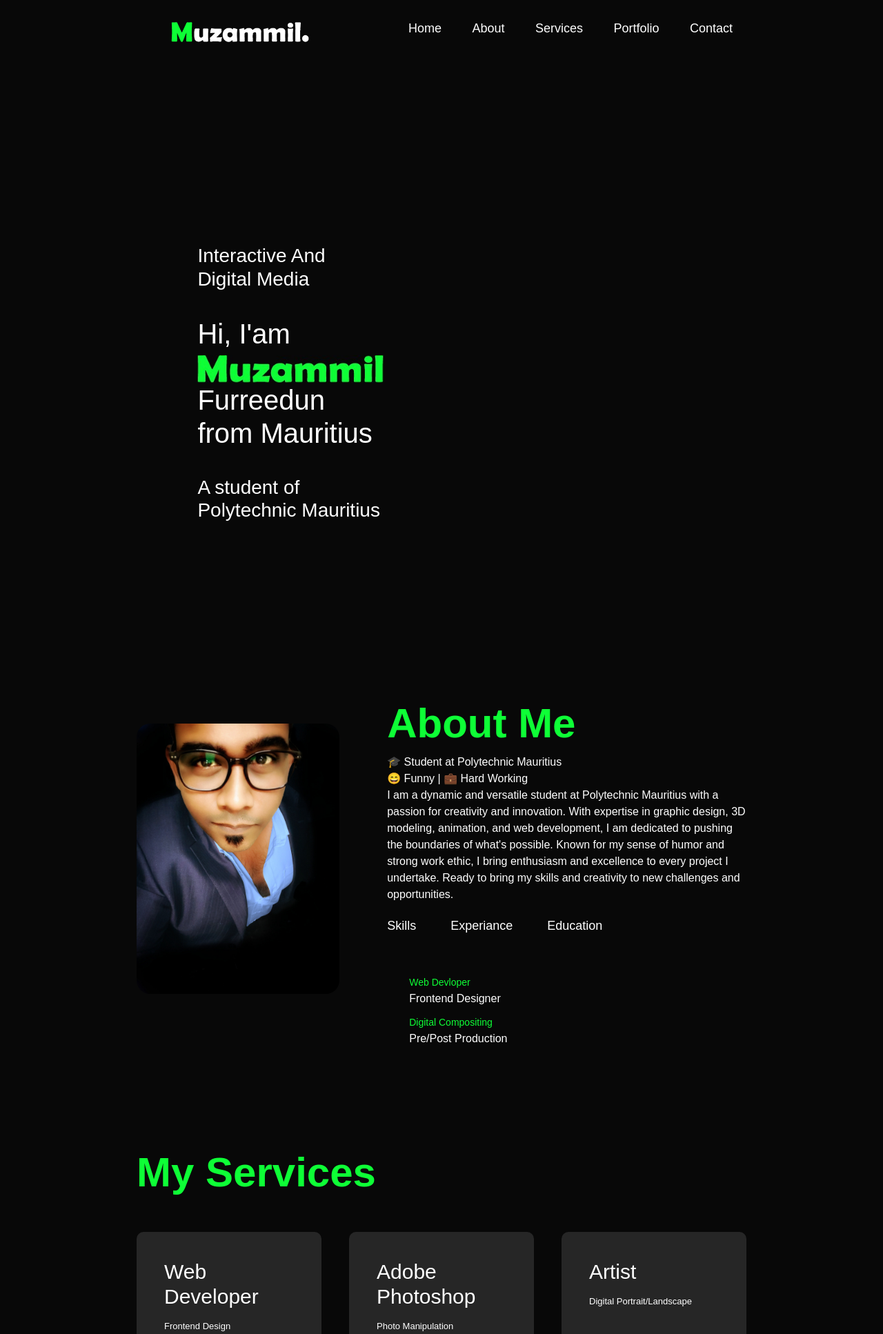
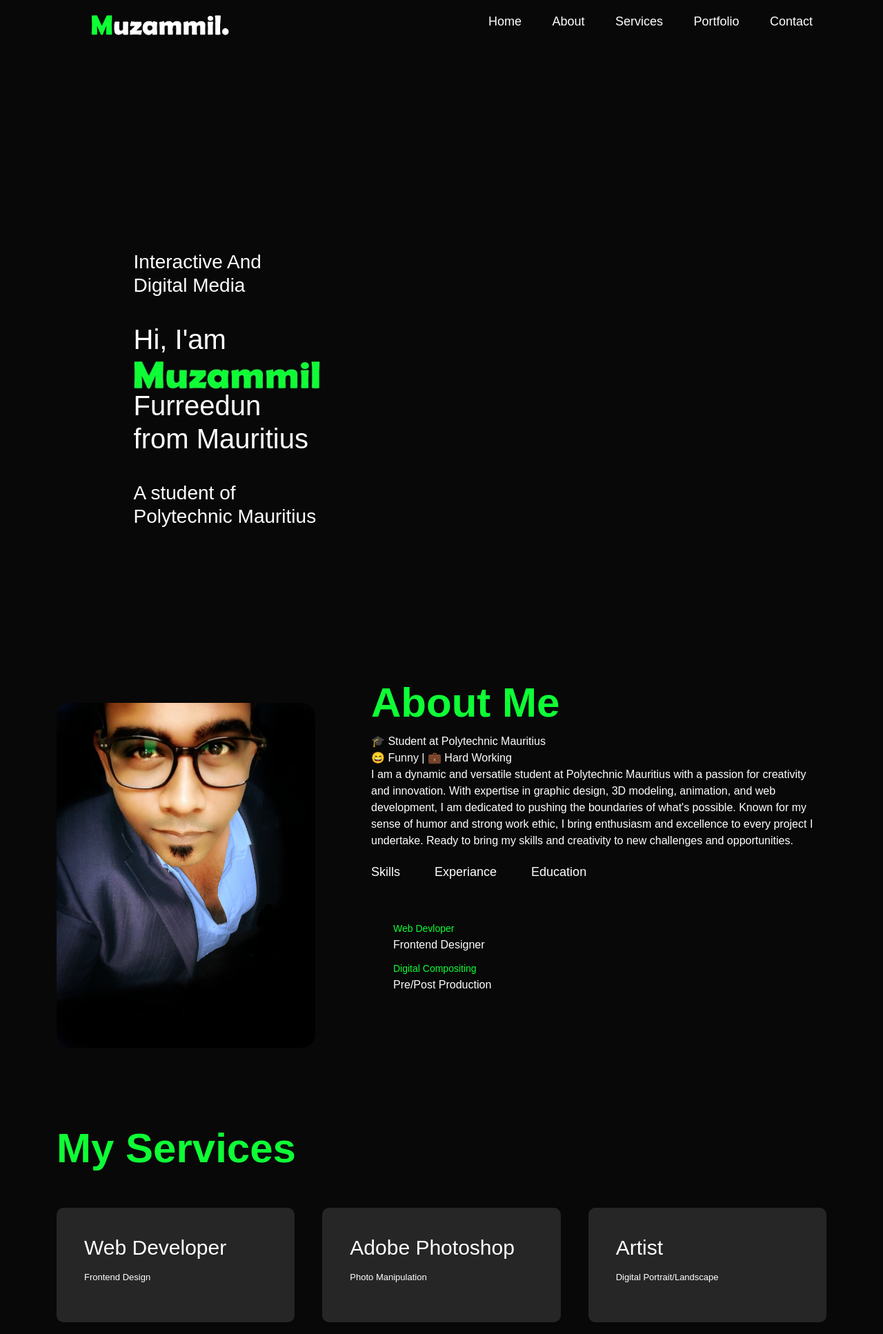
Before and after one commit to Muzammillllll/myportfolio, a PHP site: page / in a window 1280 px wide. Shown: the top 1934 px of the page at 69% size. Run offline with PHP 8.4, Linux system fonts and the light colour scheme; some libraries are stand-ins or nearby versions.

Commit message:
Update style.css

```diff
--- a/style.css
+++ b/style.css
@@ -12,17 +12,6 @@ html{
 body {
     background: #080808;
     color: #fff;
-}
-
-
-
-
-
-
-
-.container{
-    padding: 10px 10%;
-
 }
 
 nav{
```
